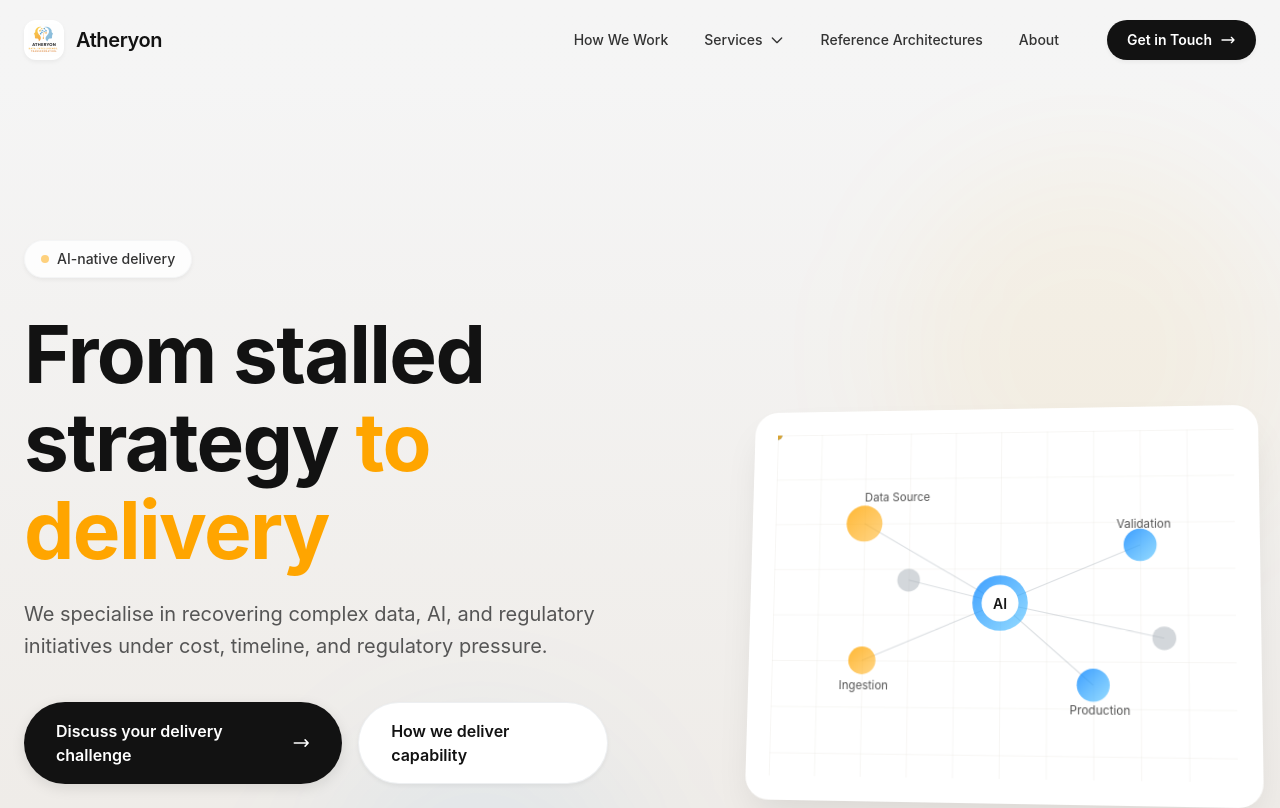
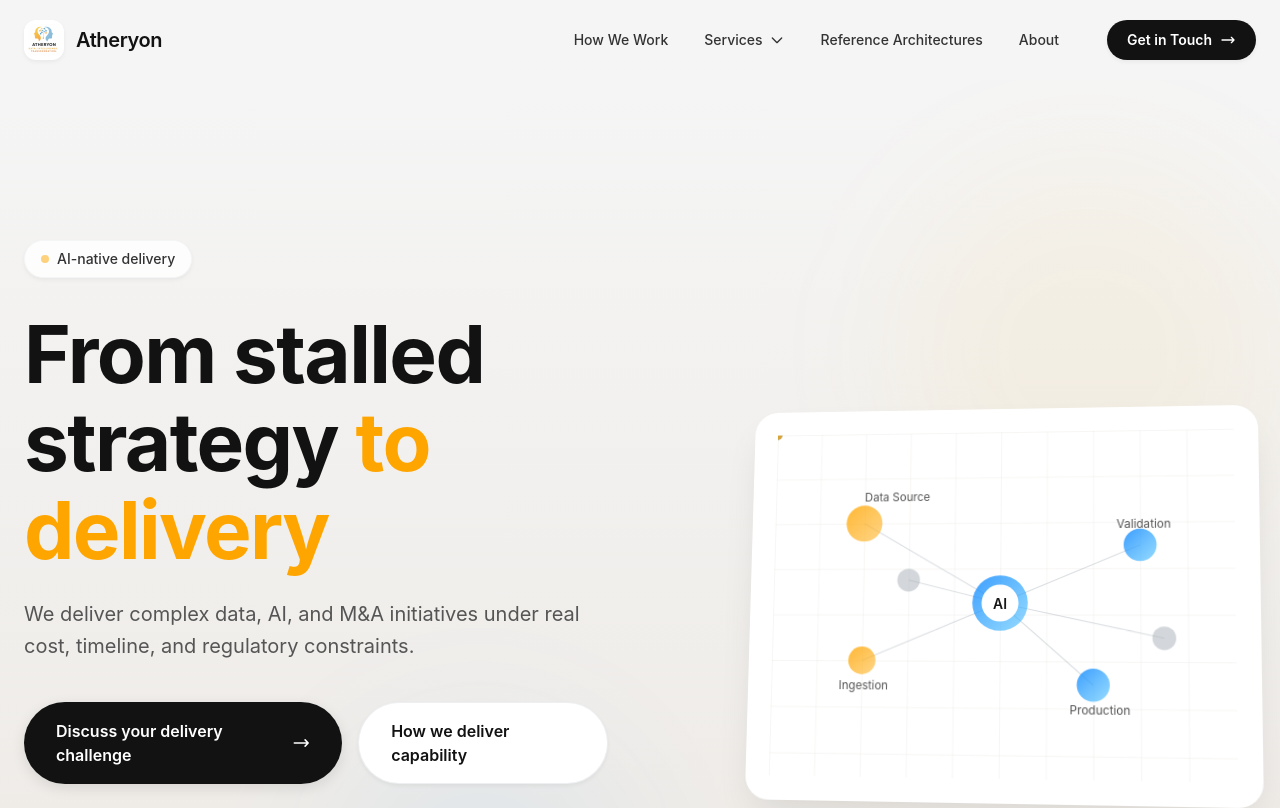
Before and after one commit to atheryon-ai/atheryon-website, a Next.js app: page / in a window 1280 px wide. Shown: the top 808 px of the page. Built offline with nearby package versions, Linux system fonts and the light colour scheme.

Commit message:
Update homepage subheadline to include M&A initiatives
Co-Authored-By: Claude Opus 4.5 <noreply@anthropic.com>

```diff
--- a/src/content/site.ts
+++ b/src/content/site.ts
@@ -42,7 +42,7 @@ export const site = {
       description: 'Atheryon helps regulated enterprises escape AI POC purgatory by delivering production-grade capabilities built on reusable data products.',
       hero: {
         headline: 'From stalled strategy to delivery',
-        subheadline: 'We specialise in recovering complex data, AI, and regulatory initiatives under cost, timeline, and regulatory pressure.',
+        subheadline: 'We deliver complex data, AI, and M&A initiatives under real cost, timeline, and regulatory constraints.',
         primaryCta: { label: 'Discuss your delivery challenge', href: '/contact' },
         secondaryCta: { label: 'How we deliver capability', href: '/how-we-work' },
       },
```
